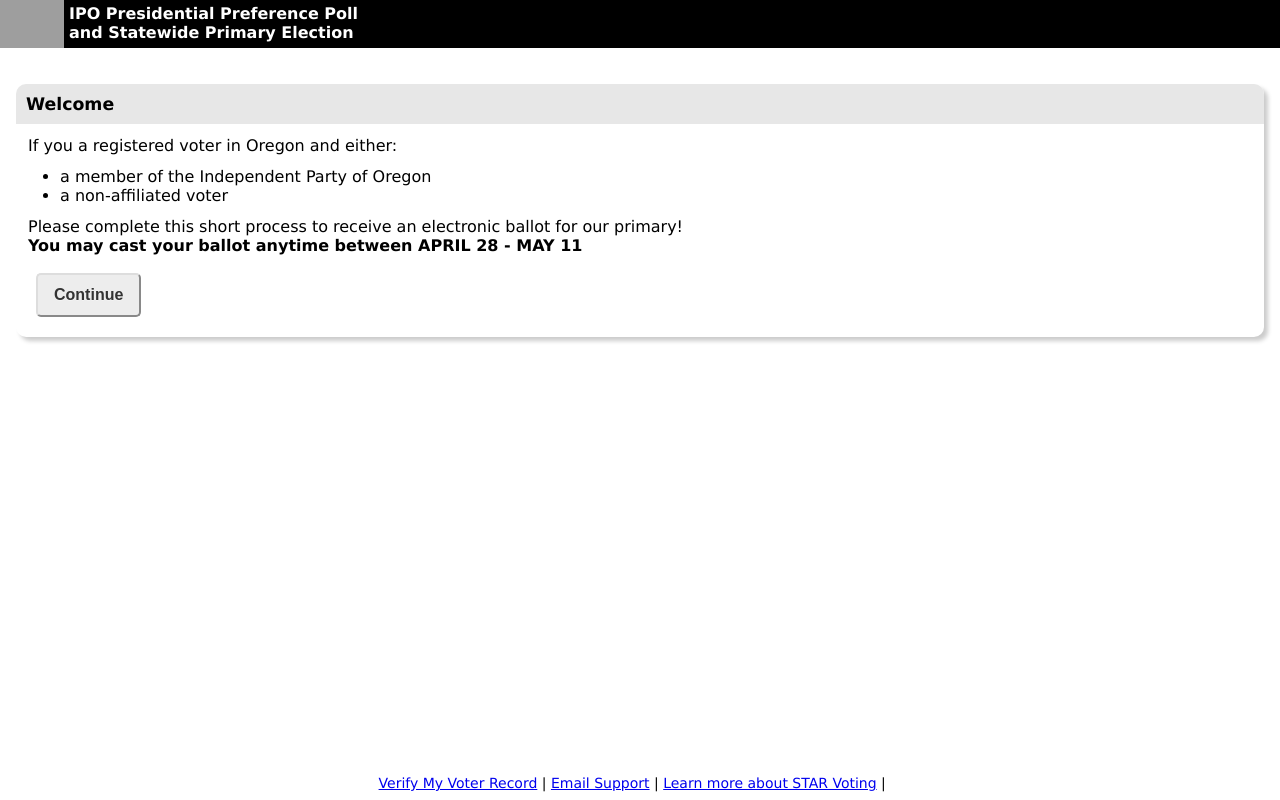
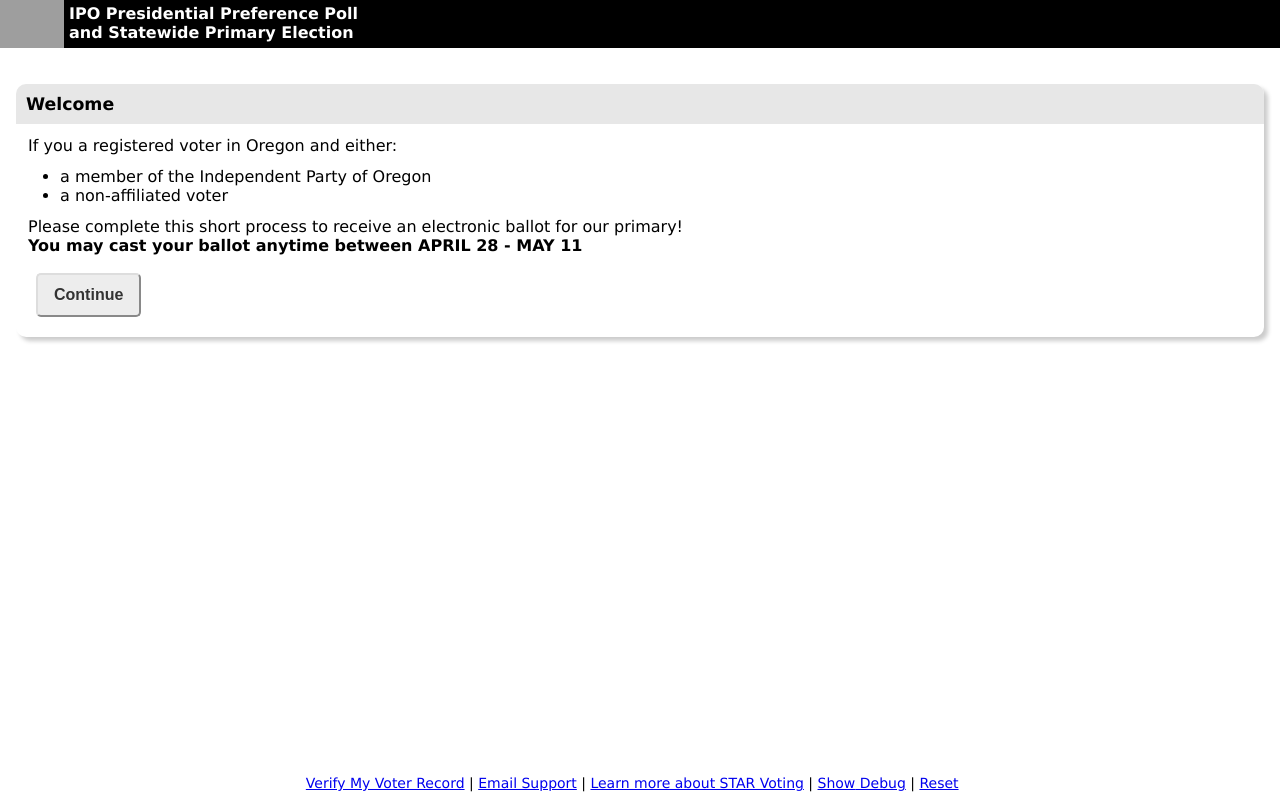
Before and after one commit to jaycincotta/ipo2020, a React (Create React App) app: page / in a window 1280 px wide. Built offline with nearby package versions, Linux system fonts and the light colour scheme; grey boxes are pictures that could not be loaded; the HTML template or start-up script is replaced by a standard one.

Commit message:
button style tweaks

```diff
--- a/src/App.css
+++ b/src/App.css
@@ -31,7 +31,7 @@
   margin-top: 12px;
 }
 
-button[type="button"] {
+button {
   margin-top: 18px;
 }
 
--- a/src/App.js
+++ b/src/App.js
@@ -211,7 +211,7 @@
           Learn more about STAR Voting
         </a>{" "}
         |{" "}
-        {/* <button
+        <span
           className="buttonLink"
           href=""
           onClick={e => {
@@ -220,11 +220,11 @@
           }}
         >
           {debugMode ? "Hide" : "Show"} Debug
-        </button>{" "}
+        </span>{" "}
         |{" "}
-        <button className="buttonLink" href="" onClick={() => ResetForm()}>
+        <span className="buttonLink" href="" onClick={() => ResetForm()}>
           Reset
-        </button> */}
+        </span>
       </div>
     </div>
   );
```
